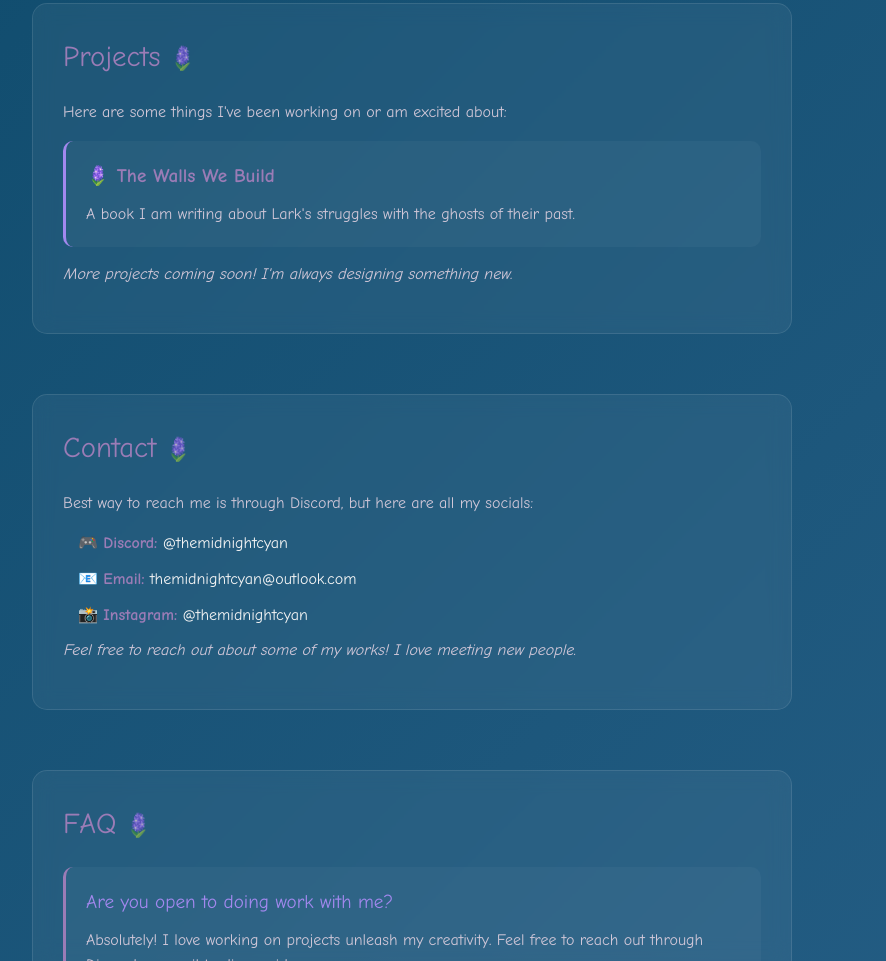
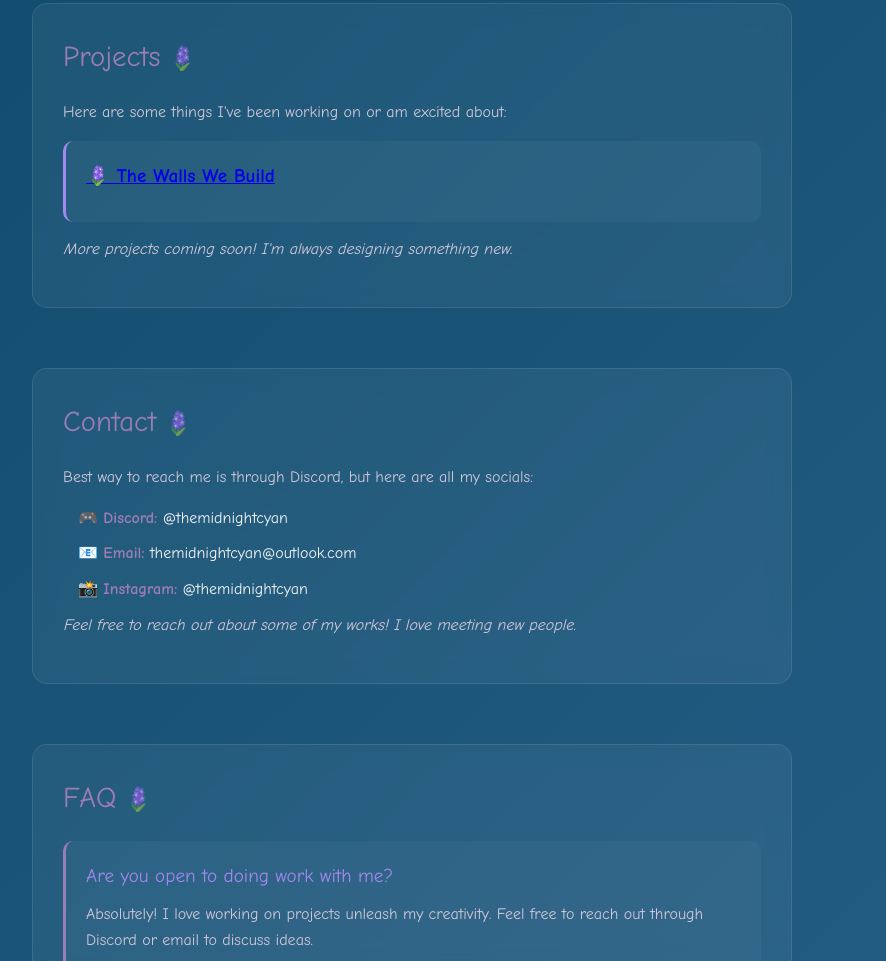
Before and after one commit to themidnightcyan/themidnightcyan.win, a plain HTML site: page index.html in a window 1280 px wide. Shown: the part 1756-2717 px from the top of the page, without its empty margins (228-1114 px from the left). Drawn offline with Linux system fonts and the light colour scheme; a web font is replaced by a local one.

Commit message:
Update index.html

```diff
--- a/index.html
+++ b/index.html
@@ -141,8 +141,11 @@
                 <h2>Projects</h2>
                 <p>Here are some things I've been working on or am excited about:</p>
                 <div class="project-item">
-                    <h4 href="https://docs.google.com/document/d/1aMJNtITvScXE58GYoqcGVVTg4h7bvW7HorNytE3hPjw/edit?usp=sharing" target="_blank">🪻 The Walls We Build</h4>
-                    <p>A book I am writing about Lark's struggles with the ghosts of their past.</p>
+                    <h4>
+                        <a href="https://docs.google.com/document/d/1aMJNtITvScXE58GYoqcGVVTg4h7bvW7HorNytE3hPjw/edit?usp=sharing" target="_blank" rel="noopener noreferrer">
+                        🪻 The Walls We Build
+                        </a>
+                    </h4>
                 </div>
                 <p><em>More projects coming soon! I'm always designing something new.</em></p>
             </section>
```
